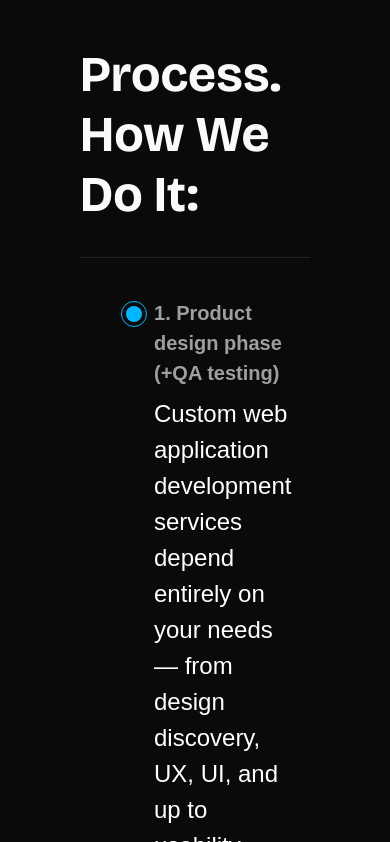
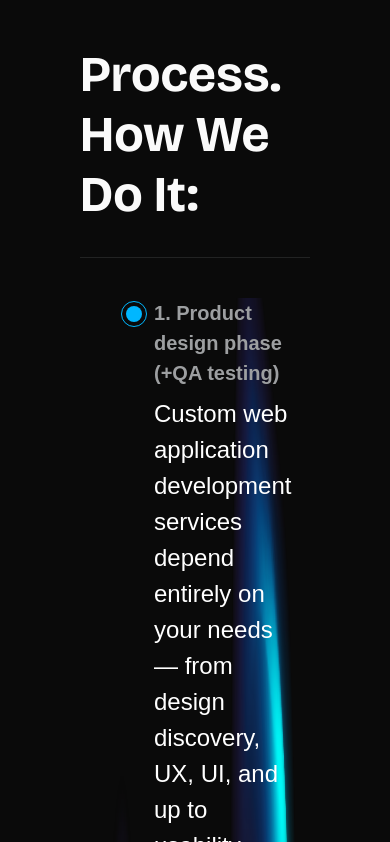
Before and after one commit to SynapseTotalOverload/ll, a Next.js app: page /web-development in a window 390 px wide. Shown: the part 4532-5374 px from the top of the page. Built offline with nearby package versions, Linux system fonts and the light colour scheme; a web font is replaced by a local one.

Commit message:
Update Process component with small hero background styling
- Added a small hero background class to the container for improved visual design.
- Maintained existing layout and responsiveness of the Process section.

```diff
--- a/components/pages/web-dev/how-we-work.tsx
+++ b/components/pages/web-dev/how-we-work.tsx
@@ -11,7 +11,7 @@ export default function Process() {
         <SignTitle.Separator />
       </SignTitle>
 
-      <div className="mt-10 flex flex-col items-center justify-center">
+      <div className="small-hero-bg mt-10 flex flex-col items-center justify-center">
         {Array.from({ length: 5 }).map((_, index) => (
           <PointLine
             key={index}
```
